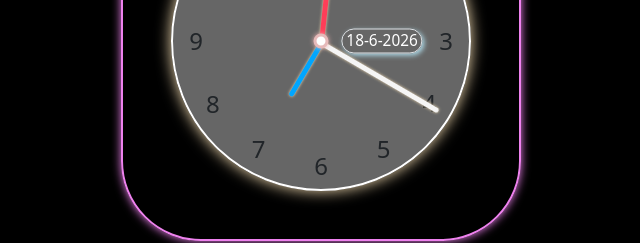
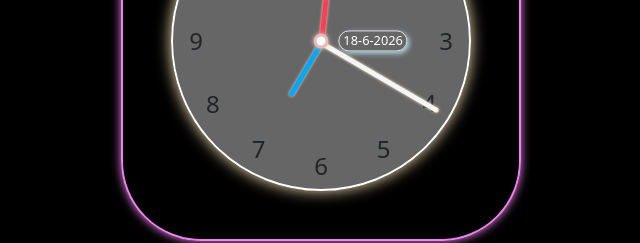
Before and after one commit to KaranveerSeniarey/analog-clock, a plain HTML site: page index.html in a window 1280 px wide. Shown: the part 359-602 px from the top of the page, 319-959 px from the left. Drawn offline with nearby package versions, Linux system fonts and the light colour scheme.

Commit message:
Update style.css

```diff
--- a/style.css
+++ b/style.css
@@ -168,7 +168,7 @@ main {
     position: absolute;
     top: 50%;
     left: 50%;
-    font-size: clamp(0.8rem, 1.2dvw, 2dvw);
+    font-size: clamp(0.8rem, 1dvw, 2dvw);
     box-shadow: 2px 2px 5px lightblue;
     /* font-size: 1 .2rem; */
     transform: translate(25%, -50%);
```
